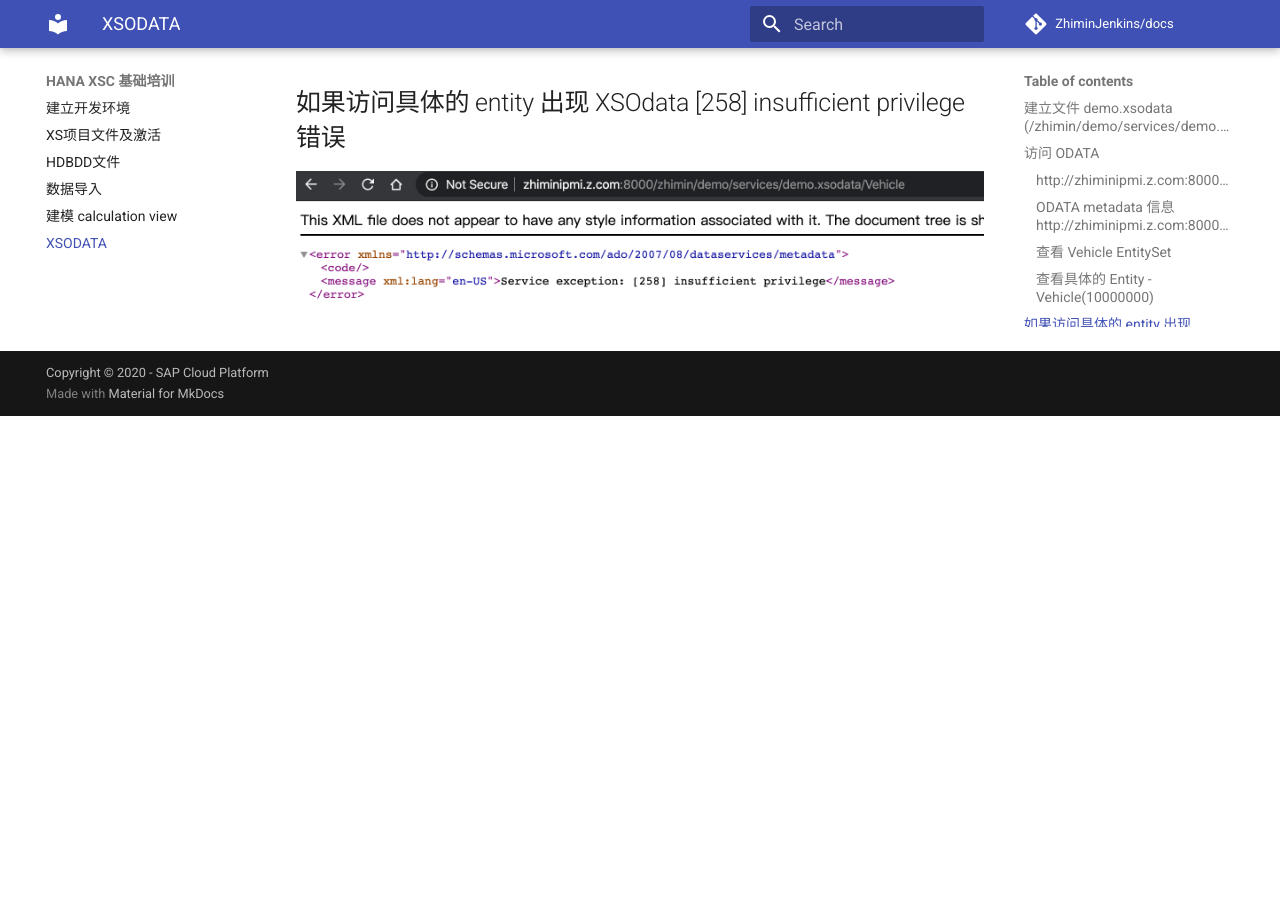
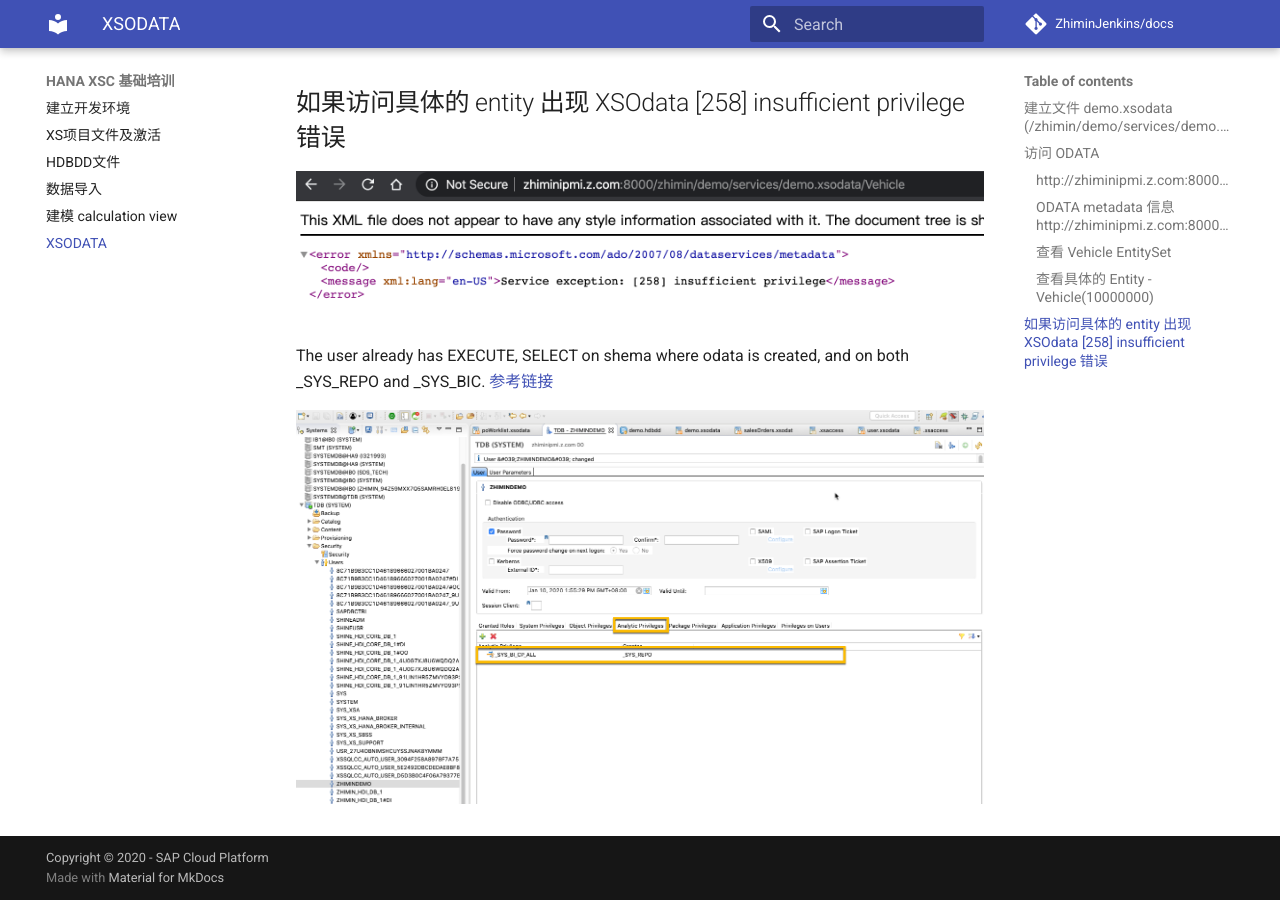
Before and after one commit to shaozhm/alpmars-training, an MkDocs documentation site: the page built from docs/xsodata.md, in a window 1280 px wide and 900 px high, scrolled down 3771 px. Built offline with MkDocs 1.6.1 and Material for MkDocs 9.7.7, drawn with Linux system fonts in a browser that asks for light colours; old or Windows-style settings are respelled for this version of MkDocs; before the commit the page ends 4187 px from its top, so only the background shows below that.

Commit message:
zhimin udpate

```diff
--- a/docs/xsodata.md
+++ b/docs/xsodata.md
@@ -184,3 +184,7 @@
 ## 如果访问具体的 entity 出现 XSOdata [258] insufficient privilege 错误
 
 ![XSOdata insufficient privilege](./images/xsodata_access_insufficient_privilege.png)
+
+The user already has EXECUTE, SELECT on shema where odata is created, and on both _SYS_REPO and _SYS_BIC. [参考链接](https://answers.sap.com/questions/212419/xsodata-258-insufficient-privilege.html)
+
+![_sys_bi_cp_all](./images/_sys_bi_cp_all.png)
```
